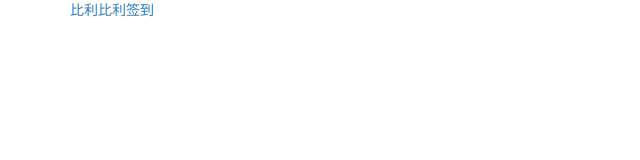
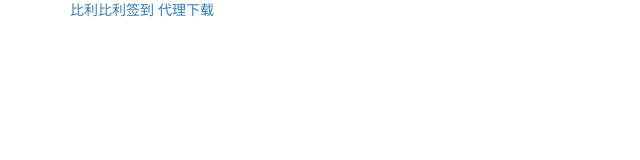
Before and after one commit to xhuanya/huan_tool, a website: page src/Html/index.html in a window 1280 px wide. Shown: the full height of the page, 0-640 px from the left. Drawn offline with nearby package versions, Linux system fonts and the light colour scheme.

Commit message:
增加代理下载

```diff
--- a/src/Html/index.html
+++ b/src/Html/index.html
@@ -43,6 +43,7 @@
 <body>
     <div class="container">
         <a href="bili">比利比利签到</a>
+        <a href="proxy">代理下载</a>
     </div>
     <!-- 加载 Bootstrap 的所有 JavaScript 插件。你也可以根据需要只加载单个插件。 -->
     <script src="https://stackpath.bootstrapcdn.com/bootstrap/3.4.1/js/bootstrap.min.js" integrity="sha384-aJ21OjlMXNL5UyIl/XNwTMqvzeRMZH2w8c5cRVpzpU8Y5bApTppSuUkhZXN0VxHd" crossorigin="anonymous"></script>
```
